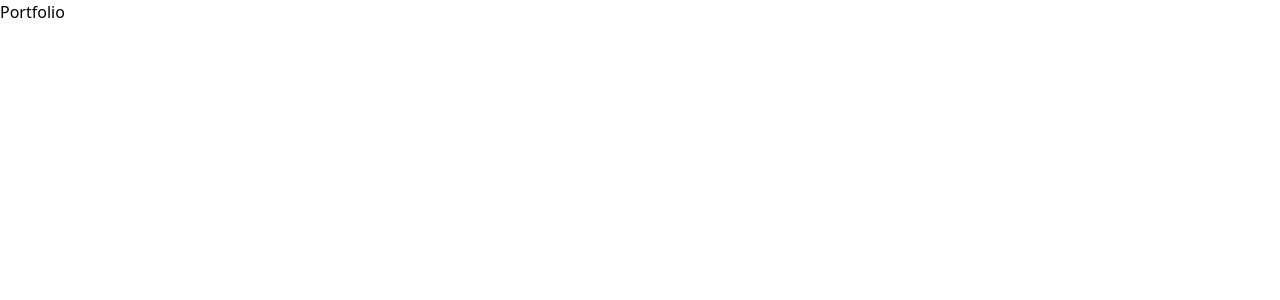
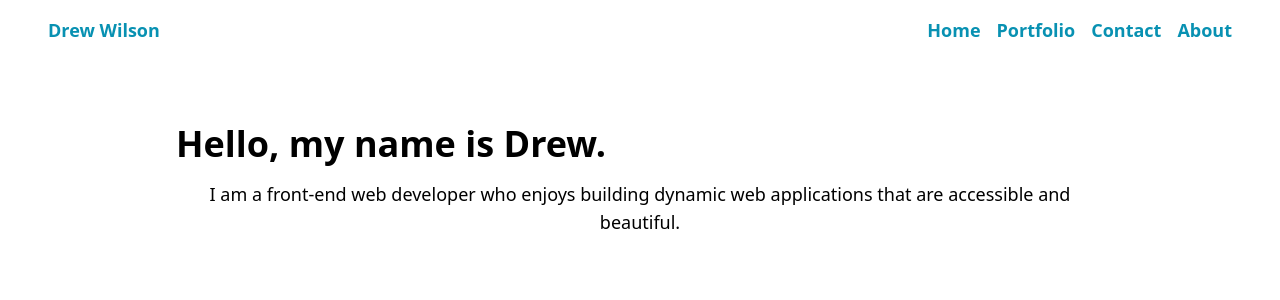
Before and after one commit to drewwdev/portfolio, a React (Create React App) app: page / in a window 1280 px wide. Shown: the top 300 px of the page. Built offline with nearby package versions, Linux system fonts and the light colour scheme.

Commit message:
Header / Title / Subtitle looking good

```diff
--- a/package.json
+++ b/package.json
@@ -38,6 +38,7 @@
   "devDependencies": {
     "autoprefixer": "^10.4.1",
     "postcss": "^8.4.5",
+    "react-router-dom": "^6.2.1",
     "tailwindcss": "^3.0.9"
   }
 }
--- a/public/index.html
+++ b/public/index.html
@@ -24,7 +24,7 @@
       work correctly both with client-side routing and a non-root public URL.
       Learn how to configure a non-root public URL by running `npm run build`.
     -->
-    <title>Portfolio</title>
+    <title>Drew Wilson | Front-End Web Developer</title>
   </head>
   <body>
     <noscript>You need to enable JavaScript to run this app.</noscript>
--- a/src/App.js
+++ b/src/App.js
@@ -1,5 +1,15 @@
+import Header from "./components/Header";
+import Subtitle from "./components/Subtitle";
+import Title from "./components/Title";
+
 function App() {
-  return <>Portfolio</>;
+  return (
+    <>
+      <Header />
+      <Title />
+      <Subtitle />
+    </>
+  );
 }
 
 export default App;
--- /dev/null
+++ b/src/components/Header.js
@@ -0,0 +1,26 @@
+import React from "react";
+import { Link } from "react-router-dom";
+
+function Header() {
+  return (
+    <div className="flex justify-between m-4 mx-12 text-cyan-600 text-lg font-bold">
+      <Link to="/">Drew Wilson</Link>
+      <ul className="flex space-x-4">
+        <li>
+          <Link to="/">Home</Link>
+        </li>
+        <li>
+          <Link to="/portfolio">Portfolio</Link>
+        </li>
+        <li>
+          <Link to="/contact">Contact</Link>
+        </li>
+        <li>
+          <Link to="/about">About</Link>
+        </li>
+      </ul>
+    </div>
+  );
+}
+
+export default Header;
--- /dev/null
+++ b/src/components/Subtitle.js
@@ -0,0 +1,12 @@
+import React from "react";
+
+function Subtitle() {
+  return (
+    <div className="mx-44 my-4 text-center text-lg">
+      I am a front-end web developer who enjoys building dynamic web
+      applications that are accessible and beautiful.
+    </div>
+  );
+}
+
+export default Subtitle;
--- /dev/null
+++ b/src/components/Title.js
@@ -0,0 +1,11 @@
+import React from "react";
+
+function Title() {
+  return (
+    <div className="font-bold mx-44 mt-20 text-4xl">
+      Hello, my name is Drew.
+    </div>
+  );
+}
+
+export default Title;
--- a/src/index.js
+++ b/src/index.js
@@ -2,10 +2,13 @@ import React from "react";
 import ReactDOM from "react-dom";
 import "./index.css";
 import App from "./App";
+import { BrowserRouter } from "react-router-dom";
 
 ReactDOM.render(
   <React.StrictMode>
-    <App />
+    <BrowserRouter>
+      <App />
+    </BrowserRouter>
   </React.StrictMode>,
   document.getElementById("root")
 );
```
Also changed, not shown: src/components/Featured.js (added), 1 other file (tests, documents, lock files or other folders).
